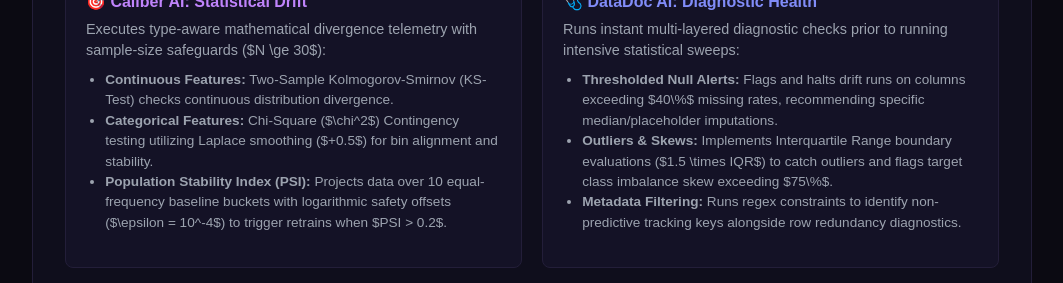
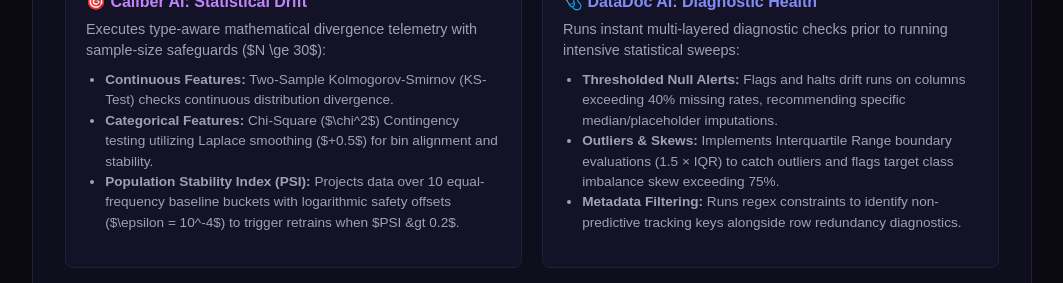
Before and after one commit to ghost-412/portfolio-website, a React (Vite) app: page / in a window 1280 px wide. Shown: the part 1416-1699 px from the top of the page, without its empty margins (108-1171 px from the left). Built offline with nearby package versions, Linux system fonts and the light colour scheme.

Commit message:
Fix: Regarding syntax issues.

```diff
--- a/src/App.jsx
+++ b/src/App.jsx
@@ -93,7 +93,7 @@
               <ul style={{ color: '#9CA3AF', fontSize: '0.85rem', paddingLeft: '1.2rem', marginTop: '0.5rem', lineHeight: '1.5' }}>
                 <li><strong>Continuous Features:</strong> Two-Sample Kolmogorov-Smirnov (KS-Test) checks continuous distribution divergence.</li>
                 <li><strong>Categorical Features:</strong> Chi-Square ($\chi^2$) Contingency testing utilizing Laplace smoothing ($+0.5$) for bin alignment and stability.</li>
-                <li><strong>Population Stability Index (PSI):</strong> Projects data over 10 equal-frequency baseline buckets with logarithmic safety offsets ($\epsilon = 10^{-4}$) to trigger retrains when $PSI > 0.2$.</li>
+                <li><strong>Population Stability Index (PSI):</strong> Projects data over 10 equal-frequency baseline buckets with logarithmic safety offsets ($\epsilon = 10^{-4}$) to trigger retrains when $PSI &gt 0.2$.</li>
               </ul>
             </div>
 
@@ -105,8 +105,8 @@
                 Runs instant multi-layered diagnostic checks prior to running intensive statistical sweeps:
               </p>
               <ul style={{ color: '#9CA3AF', fontSize: '0.85rem', paddingLeft: '1.2rem', marginTop: '0.5rem', lineHeight: '1.5' }}>
-                <li><strong>Thresholded Null Alerts:</strong> Flags and halts drift runs on columns exceeding $40\%$ missing rates, recommending specific median/placeholder imputations.</li>
-                <li><strong>Outliers & Skews:</strong> Implements Interquartile Range boundary evaluations ($1.5 \times IQR$) to catch outliers and flags target class imbalance skew exceeding $75\%$.</li>
+                <li><strong>Thresholded Null Alerts:</strong> Flags and halts drift runs on columns exceeding 40% missing rates, recommending specific median/placeholder imputations.</li>
+                <li><strong>Outliers &amp; Skews:</strong> Implements Interquartile Range boundary evaluations (1.5 &times; IQR) to catch outliers and flags target class imbalance skew exceeding 75%.</li>
                 <li><strong>Metadata Filtering:</strong> Runs regex constraints to identify non-predictive tracking keys alongside row redundancy diagnostics.</li>
               </ul>
             </div>
```
